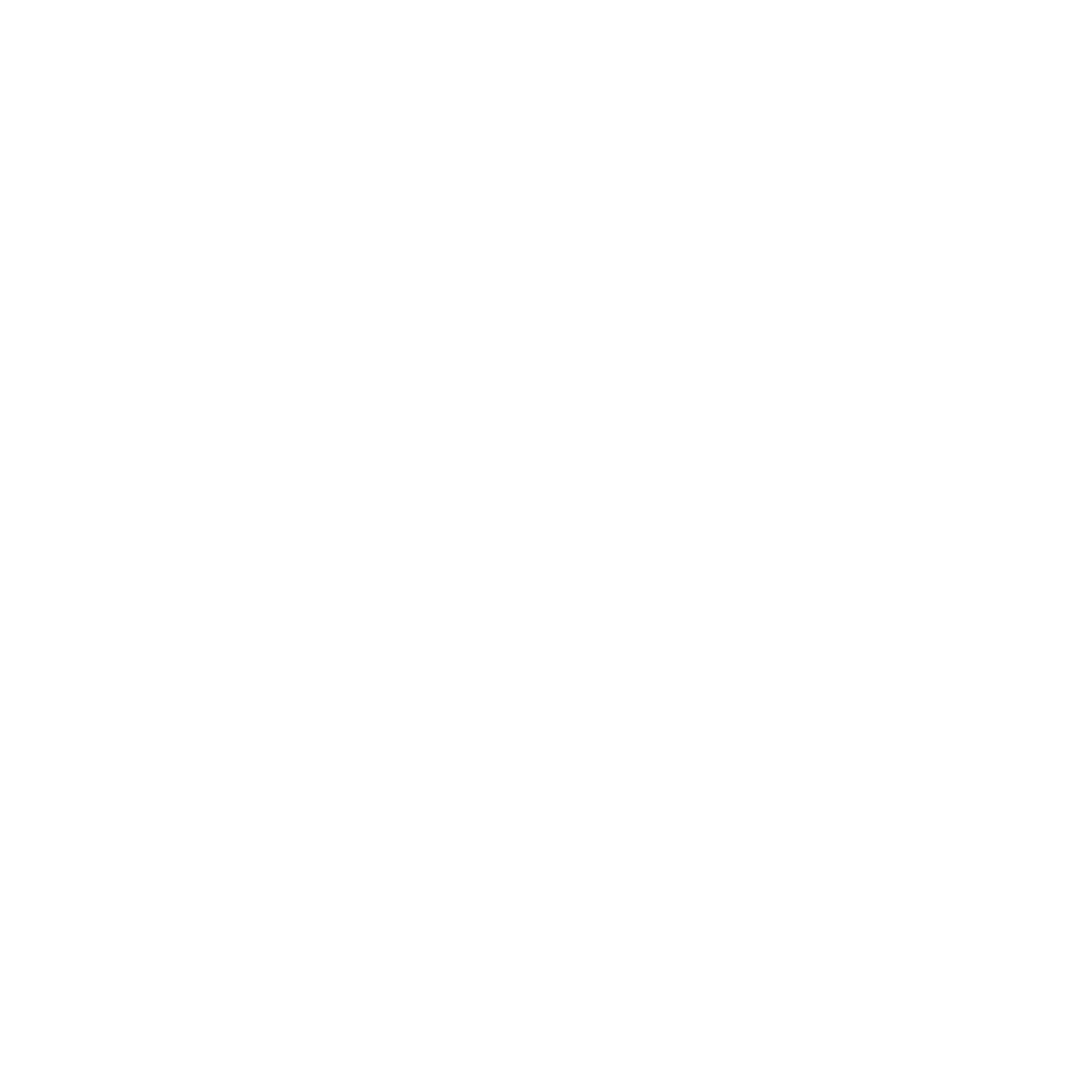
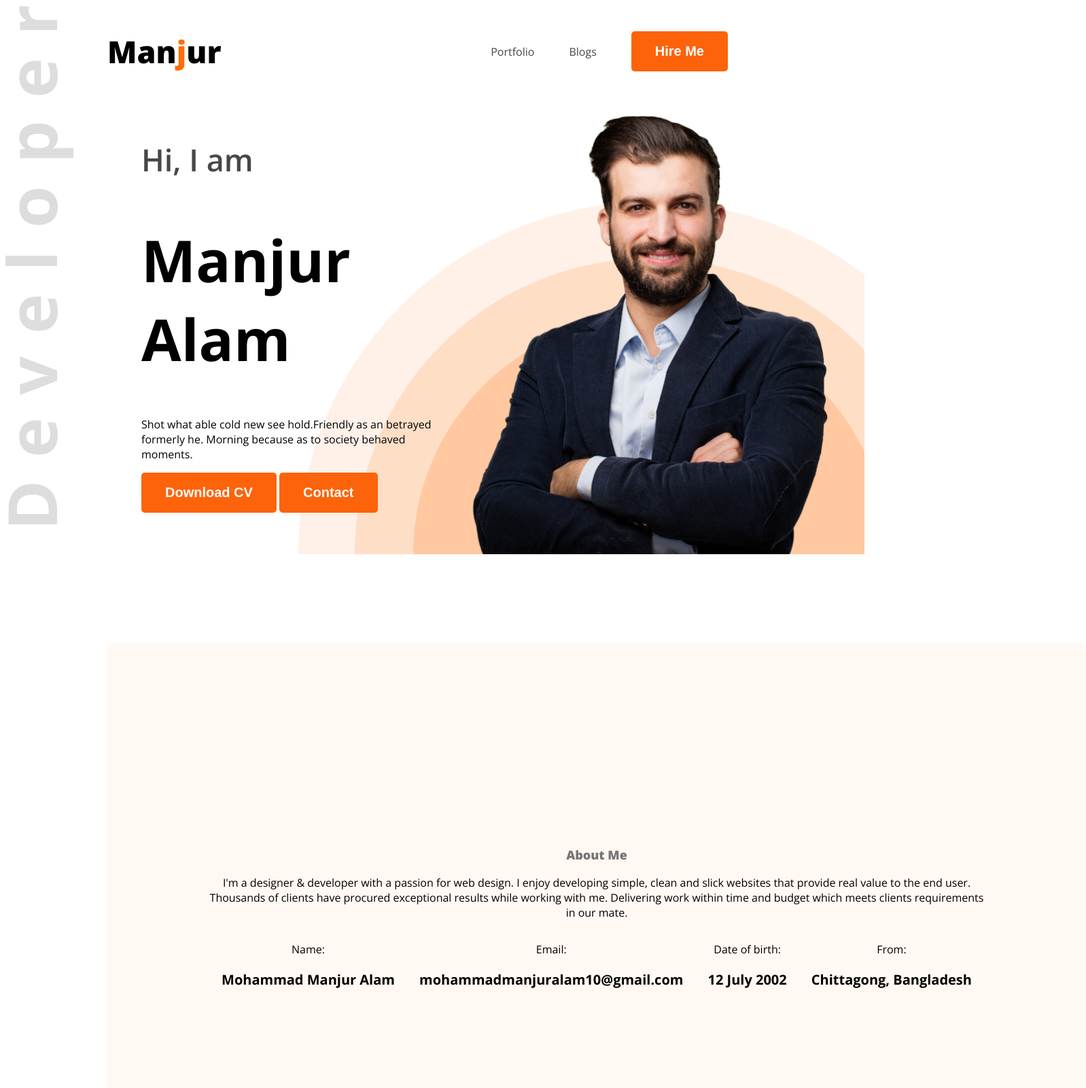
Before and after one commit to mohammadmanjuralam/web-developer-portfolio, a plain HTML site: page index.html in a window 1280 px wide. Shown: the top 1600 px of the page at 68% size, 1598 px wide, since content can reach past the window. Before the commit the page ends 800 px from the top, so only its background shows below. Drawn offline with nearby package versions, Linux system fonts and the light colour scheme.

Commit message:
please add html and css code

```diff
--- a/index.html
+++ b/index.html
@@ -4,8 +4,99 @@
     <meta charset="UTF-8">
     <meta name="viewport" content="width=device-width, initial-scale=1.0">
     <title>Web developer portfolio</title>
+    <link rel="preconnect" href="https://fonts.googleapis.com">
+<link rel="preconnect" href="https://fonts.gstatic.com" crossorigin>
+<link href="https://fonts.googleapis.com/css2?family=Open+Sans:ital,wght@0,300..800;1,300..800&display=swap" rel="stylesheet">
+
+    <link rel="stylesheet" href="style.css">
 </head>
-<body>
+<body class="open-sans-normal">
+    <header class="header">
+        <nav>
+            <h1 class="nav-title">Man<span class="text-primary">j</span>ur</h1>
+            <ul>
+              <li><a class="dark-2" href="">Portfolio</a></li>
 
+              <li><a class="dark-2" href="">Blogs</a></li>
+
+              <li><a class="dark-2" href=""><button class="btn-primary">Hire Me</button></a></li>
+            </ul>
+        </nav>
+        <div class="banner">
+            <div class="banner-content">
+                <h4 class="banner-greeting dark-2">Hi, I am</h4>
+                <h1 class="banner-title">Manjur Alam</h1>
+                <p class="banner-description">
+                    Shot what able cold new see hold.Friendly as an betrayed formerly he. Morning because as to society behaved moments.
+                </p>
+                <button class="btn-primary">Download CV</button>
+                <button class="btn-primary">Contact</button>
+
+            </div>
+            <img class="banner-photo" src="images/hardy.png" alt="">
+        </div>
+    </header>
+    <main>
+        <section class="about">
+<h3 class="section-title">About Me</h3>
+<p class="section-description">I'm a designer & developer with a passion for web design. I enjoy developing simple, clean and slick websites that provide real value to the end user. Thousands of clients have procured exceptional results while working with me. Delivering work within time and budget which meets clients requirements in our mate.</p>
+
+<!-- .about-item*4>p.item-title+p.item-description -->
+
+ <div class="about-items">
+    <div class="about-item">
+    <p class="item-title">Name:</p>
+
+    <p class="item-description">Mohammad Manjur Alam</p>
+ </div>
+ <div class="about-item">
+    <p class="item-title">Email:</p>
+    <p class="item-description">mohammadmanjuralam10@gmail.com</p>
+ </div>
+ <div class="about-item">
+    <p class="item-title">Date of birth:</p>
+    <p class="item-description">12 July 2002</p>
+ </div>
+ <div class="about-item">
+    <p class="item-title">From:</p>
+    <p class="item-description">Chittagong, Bangladesh</p>
+ </div>
+ </div>
+
+        </section>
+    </main>
+
+<!-- what i do section -->
+
+    <main>
+        <section class="skills">
+<h3 class="section-title text-center">What I do</h3>
+<p class="section-description text-center">I have more than 10 years experience building software for clients all over the world. Below is a quick overview of my main technical skill sets and technologies i use. Want to find out more about my experience? Check out my online resume and project portfolio.</p>
+
+     <!-- skills-item -->
+      <div class="skills-container">
+<div class="skill">
+    <img src="images/icons/js.png" alt="">
+    <h4 class="skill-title">Vanilla JavaScript</h4>
+    <p class="skill-description">List skill/technologies here. You can change the icon above to any of the 1500+ FontAwesome 5 free icons available.</p>
+</div>
+<div class="skill">
+    <img src="images/icons/react.png" alt="">
+    <h4 class="skill-title">React</h4>
+    <p class="skill-description">List skill/technologies here. You can change the icon above to any of the 1500+ FontAwesome 5 free icons available. Aenean commodo ligula eget dolor.</p>
+</div>
+<div class="skill">
+    <img src="images/icons/nodejs.png" alt="">
+    <h4 class="skill-title">Node.js</h4>
+    <p class="skill-description">List skill/technologies here. You can change the icon above to any of the 1500+ FontAwesome 5 free icons available. Aenean commodo ligula eget dolor.</p>
+</div>
+<div class="skill">
+    <img src="images/icons/mongo.png" alt="">
+    <h4 class="skill-title">MongoDB</h4>
+    <p class="skill-description">List skill/technologies here. You can change the icon above to any of the 1500+ FontAwesome 5 free icons available. Aenean commodo ligula eget dolor.</p>
+</div>
+</div>
+        </section>
+    </main>
 </body>
 </html>
--- a/style.css
+++ b/style.css
@@ -0,0 +1,132 @@
+
+.open-sans-normal {
+  font-family: "Open Sans", sans-serif;
+  font-optical-sizing: auto;
+  font-weight: normal;
+  font-style: normal;
+  font-variation-settings:
+    "wdth" 100;
+}
+.header{
+    background-image: url("images/developer.png"), url("images/header_bg.png");
+    background-repeat: no-repeat;
+    background-position:top left, bottom right;
+
+}
+/* shared style */
+.text-primary{
+    color:#fd6e0a;
+}
+.dark-2{
+    color: #474747;
+}
+.btn-primary{
+    background-color: #fd630a;
+    font-weight: bold;
+    font-size: 20px;
+    color: white;
+    padding: 18px 35px;
+    border-radius: 5px;
+    border: none;
+}
+main{
+    max-width: 1140px;
+    margin: 0px 150px;
+    margin-top: 130px;
+
+}
+.about{
+    width: 1140px;
+    height: 550px;
+ padding: 130px 150px;
+    background-color: #FFF8F3;
+    text-align: center;
+    align-content: center;
+    border-radius: 10px;
+
+}
+.section-title{
+    font-weight: bold;
+    font-size: 35px;
+    color: #181818;
+}
+.section-title{
+    font-weight:800;
+    font-size: 18px;
+    color: #757575;
+}
+.about-items{
+    display: flex;
+    justify-content: space-around;
+}
+.item-description{
+   font-weight: bold;
+   font-size: 20px;
+}
+.skills{
+   width: 909px;
+    margin:0 0 0 270px;
+
+}
+.text-center{
+    text-align: center;
+}
+
+/* nav style */
+nav{
+    display: flex;
+    justify-content: space-between;
+    align-items: center;
+    margin: 0px 150px;
+}
+
+.nav-title{
+    font-weight:800;
+    font-size: 45px;
+}
+nav ul{
+    display: flex;
+    align-items: center;
+}
+nav ul li{
+    list-style: none;
+    margin-right: 51px;
+}
+nav li a{
+    text-decoration: none;
+
+}
+/* Banner style */
+.banner{
+    display: flex;
+    justify-content: space-between;
+    margin: 0px 45px 0px 200px;
+
+}
+.banner-content{
+    max-width: 580px;
+
+}
+
+.banner-greeting{
+    font-weight: 600;
+    font-size: 45px;
+}
+.banner-title{
+    font-weight: bold;
+    font-size: 85px;
+}
+.banner-photo{
+    width: 580px;
+
+}
+/* skill-section */
+.skills-container{
+    display: flex;
+    gap: 24px;
+}
+.skill{
+    padding: 30px;
+    border-radius: 5px;
+    box-shadow: 0px 6px 50px 0px rgba(0, 0, 0, 0.06);
+}
```
Also changed, not shown: Adobe Express - file (7).png (added).
